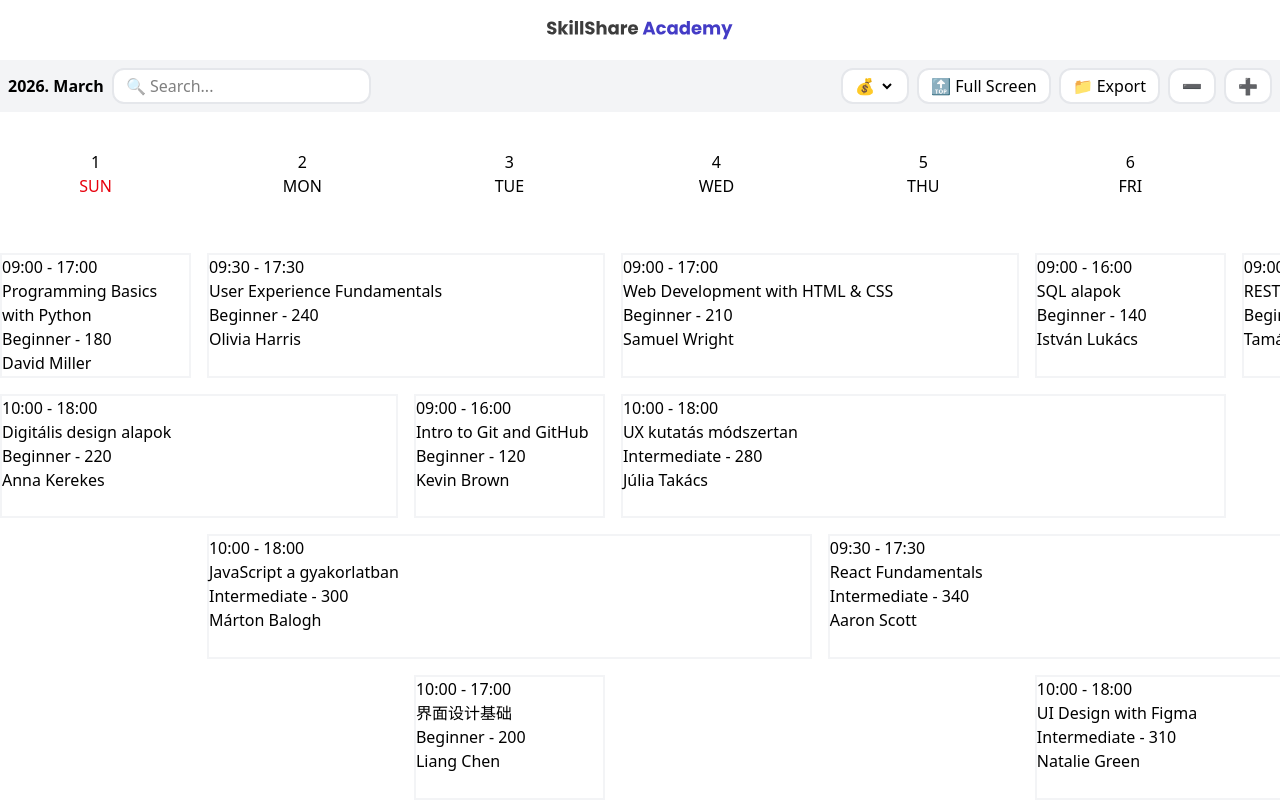
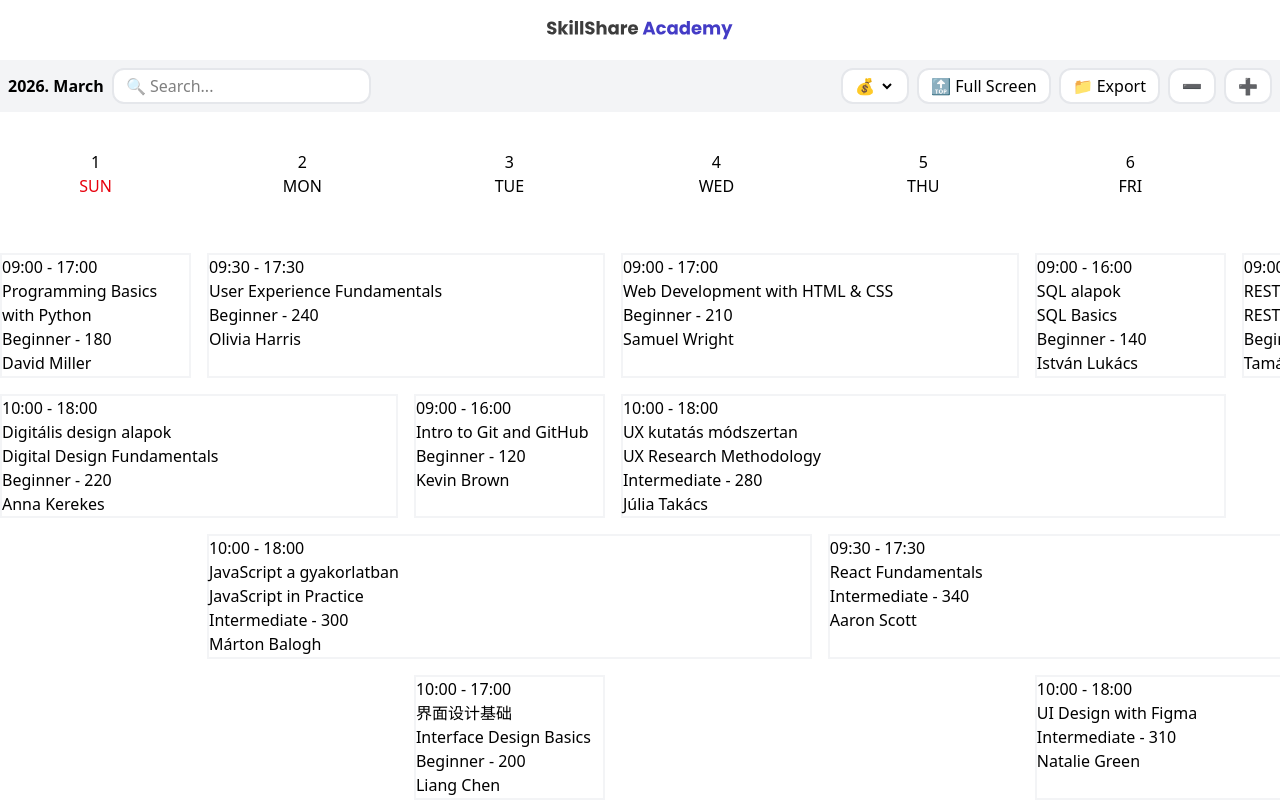
Before and after one commit to kiralysanyi/es2027-s17-r1-169, a React (Vite) app in the folder phase-2-src/: page / in a window 1280 px wide. Built offline with nearby package versions, Linux system fonts and the light colour scheme.

Commit message:
display english name if needed

```diff
--- a/phase-2-src/src/components/Course.jsx
+++ b/phase-2-src/src/components/Course.jsx
@@ -17,6 +17,9 @@
         <span>
             {course.courseName}
         </span>
+        {course.courseName != course.courseNameEnglish ? <span>
+            {course.courseNameEnglish}
+        </span> : ""}
         <span>
             {course.difficulty} - {course.price}
         </span>
```
